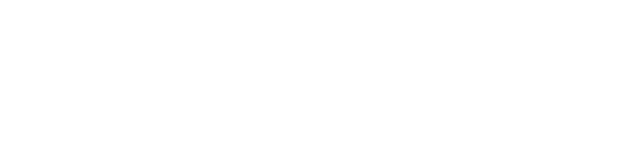
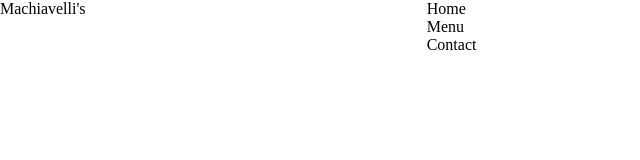
Before and after one commit to samtur/restaurantPage, a website built with webpack: page dist/index.html in a window 1280 px wide. Shown: the whole page, without its empty margins (0-640 px from the left). Built offline with Linux system fonts and the light colour scheme.

Commit message:
added css

```diff
--- a/package.json
+++ b/package.json
@@ -17,6 +17,8 @@
   },
   "homepage": "https://github.com/samtur/restaurantPage#readme",
   "devDependencies": {
+    "css-loader": "^6.7.3",
+    "style-loader": "^3.3.1",
     "webpack": "^5.75.0",
     "webpack-cli": "^5.0.1"
   }
--- a/src/index.js
+++ b/src/index.js
@@ -1 +1 @@
-console.log("Hello I am okay!");
+import "./style.css";
--- /dev/null
+++ b/src/style.css
@@ -0,0 +1,95 @@
+html,
+body,
+div,
+span,
+applet,
+object,
+iframe,
+h1,
+h2,
+h3,
+h4,
+h5,
+h6,
+p,
+blockquote,
+pre,
+a,
+abbr,
+acronym,
+address,
+big,
+cite,
+code,
+del,
+dfn,
+em,
+img,
+ins,
+kbd,
+q,
+s,
+samp,
+small,
+strike,
+strong,
+sub,
+sup,
+tt,
+var,
+b,
+u,
+i,
+center,
+dl,
+dt,
+dd,
+ol,
+ul,
+li,
+fieldset,
+form,
+label,
+legend,
+table,
+caption,
+tbody,
+tfoot,
+thead,
+tr,
+th,
+td,
+article,
+aside,
+canvas,
+details,
+embed,
+figure,
+figcaption,
+footer,
+header,
+hgroup,
+menu,
+nav,
+output,
+ruby,
+section,
+summary,
+time,
+mark,
+audio,
+video {
+  margin: 0;
+  padding: 0;
+  border: 0;
+  font-size: 100%;
+  font: inherit;
+  vertical-align: baseline;
+}
+
+/* Title Container */
+.titleContainer {
+  display: grid;
+  grid-template-columns: repeat(3, 1fr);
+  grid-template-rows: repeat(2, 1fr);
+}
--- a/webpack.config.js
+++ b/webpack.config.js
@@ -6,4 +6,12 @@ module.exports = {
     filename: "main.js",
     path: path.resolve(__dirname, "dist"),
   },
+  module: {
+    rules: [
+      {
+        test: /\.css$/i,
+        use: ["style-loader", "css-loader"],
+      },
+    ],
+  },
 };
```
Also changed, not shown: dist/index.html, dist/main.js, 1 other file.
